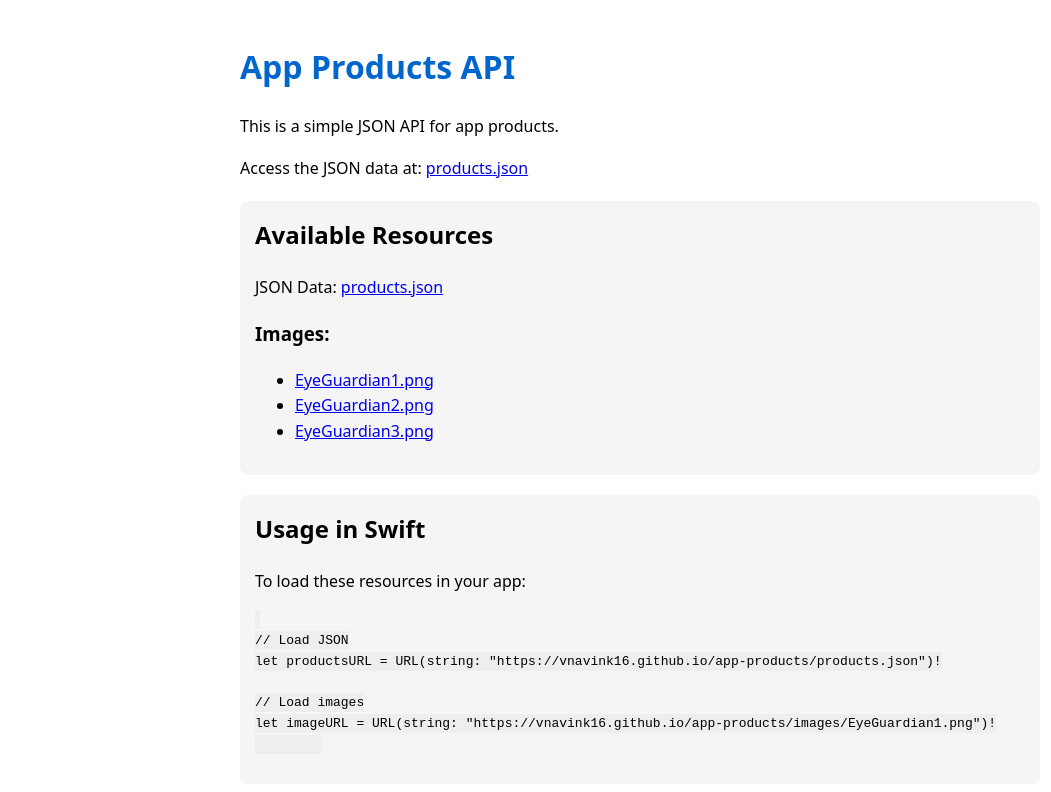
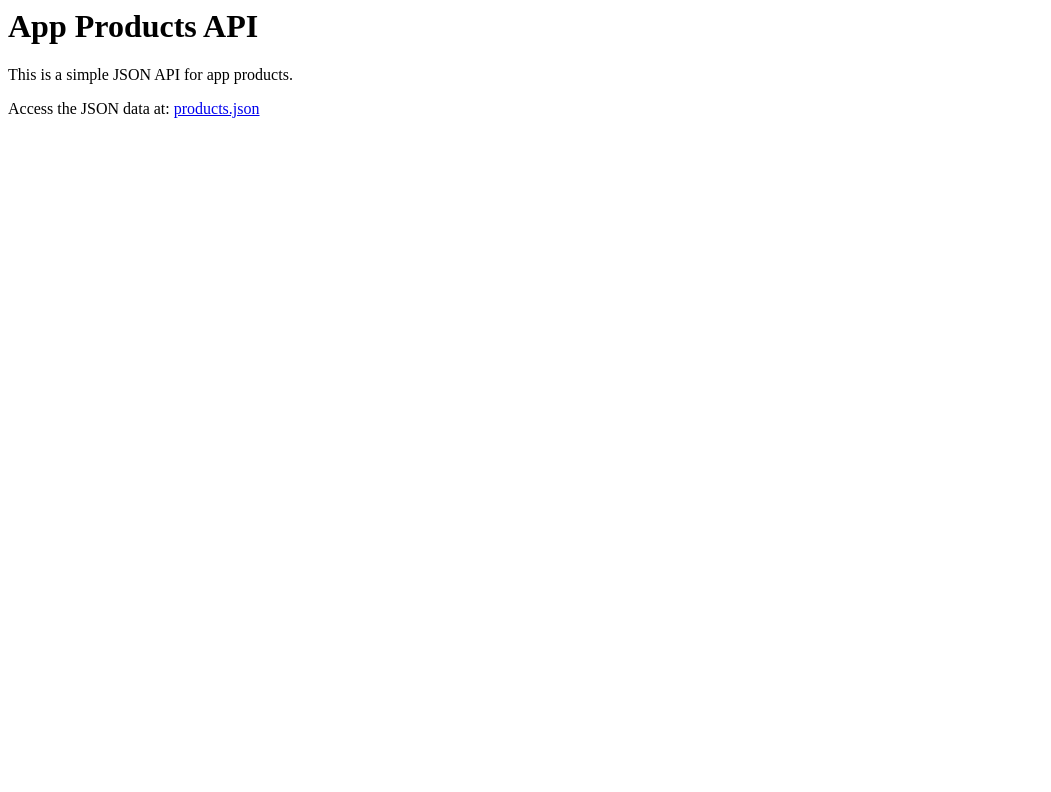
Before and after one commit to vnavink16/app_products, a plain HTML site: page index.html in a window 1280 px wide. Shown: the whole page, without its empty margins (0-1051 px from the left). Drawn offline with Linux system fonts and the light colour scheme.

Commit message:
Update index.html

```diff
--- a/index.html
+++ b/index.html
@@ -1,60 +1,10 @@
-<!DOCTYPE html>
 <html>
 <head>
     <title>App Products API</title>
-    <style>
-        body {
-            font-family: system-ui, -apple-system, BlinkMacSystemFont, sans-serif;
-            max-width: 800px;
-            margin: 0 auto;
-            padding: 20px;
-            line-height: 1.6;
-        }
-        h1 {
-            color: #0066cc;
-        }
-        .resources {
-            background-color: #f5f5f5;
-            padding: 15px;
-            border-radius: 8px;
-            margin-top: 20px;
-        }
-        .resources h2 {
-            margin-top: 0;
-        }
-        code {
-            background-color: #eee;
-            padding: 2px 5px;
-            border-radius: 3px;
-        }
-    </style>
 </head>
 <body>
     <h1>App Products API</h1>
     <p>This is a simple JSON API for app products.</p>
     <p>Access the JSON data at: <a href="products.json">products.json</a></p>
-
-    <div class="resources">
-        <h2>Available Resources</h2>
-        <p>JSON Data: <a href="products.json">products.json</a></p>
-        <h3>Images:</h3>
-        <ul>
-            <li><a href="images/EyeGuardian1.png">EyeGuardian1.png</a></li>
-            <li><a href="images/EyeGuardian2.png">EyeGuardian2.png</a></li>
-            <li><a href="images/EyeGuardian3.png">EyeGuardian3.png</a></li>
-        </ul>
-    </div>
-
-    <div class="resources">
-        <h2>Usage in Swift</h2>
-        <p>To load these resources in your app:</p>
-        <pre><code>
-// Load JSON
-let productsURL = URL(string: "https://vnavink16.github.io/app-products/products.json")!
-
-// Load images
-let imageURL = URL(string: "https://vnavink16.github.io/app-products/images/EyeGuardian1.png")!
-        </code></pre>
-    </div>
 </body>
 </html>
```
